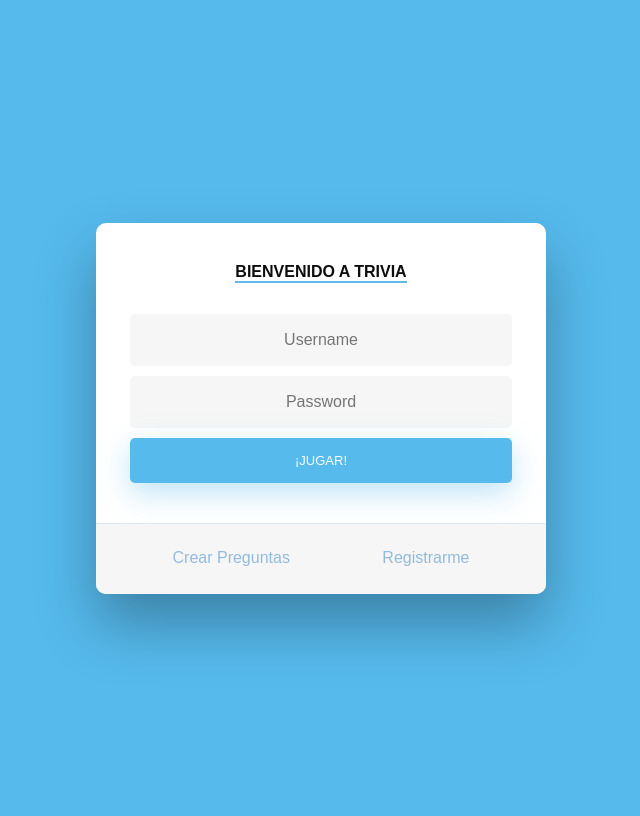
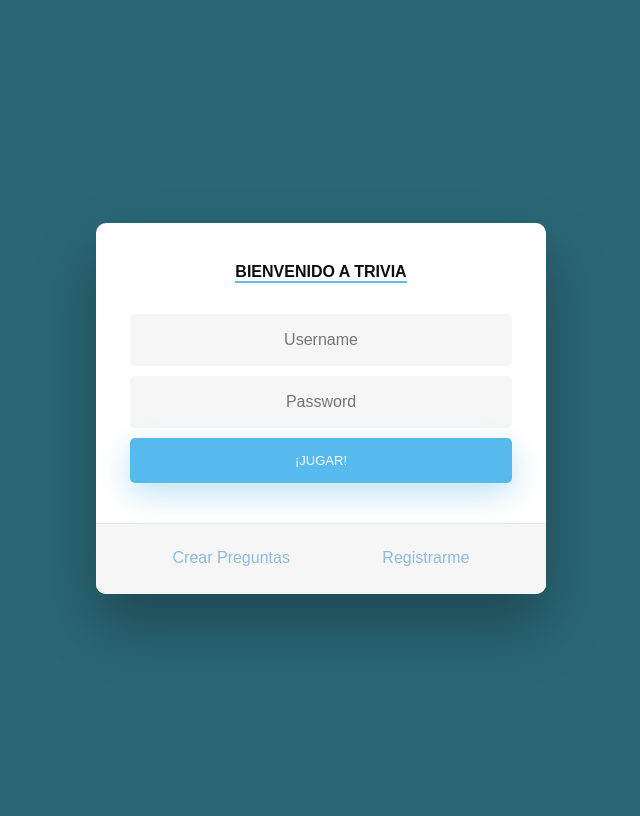
Before and after one commit to LeandroCioli/leandrociolichallenge, a PHP site: page /index.php in a window 1280 px wide. Shown: the whole page, without its empty margins (319-959 px from the left). Run offline with PHP 8.4, Linux system fonts and the light colour scheme.

Commit message:
Update style.css

```diff
--- a/static/style.css
+++ b/static/style.css
@@ -1,5 +1,5 @@
 html {
-    background-color: #56baed;
+    background-color: #2a6775;
   }
 
   body {
```
